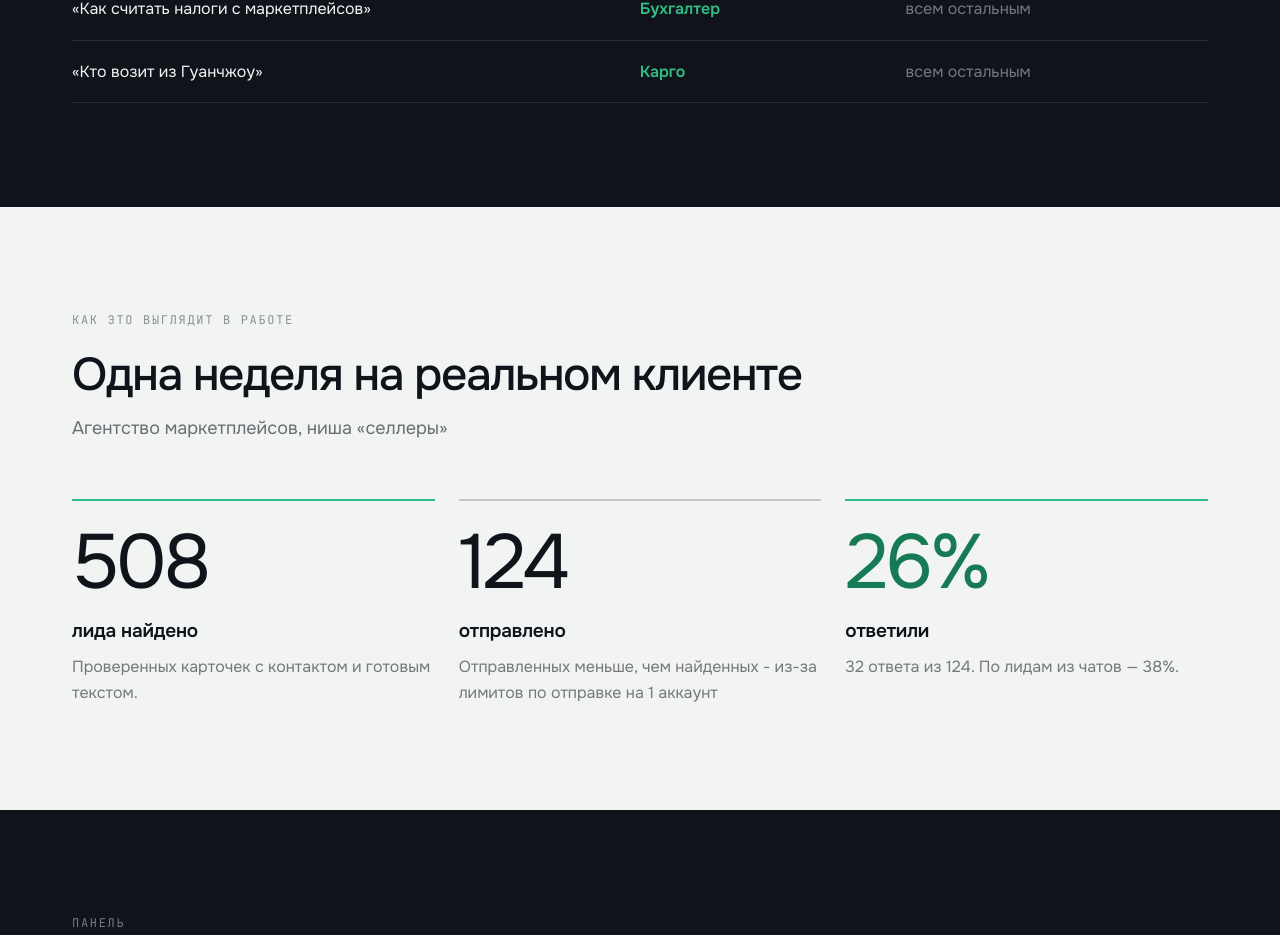
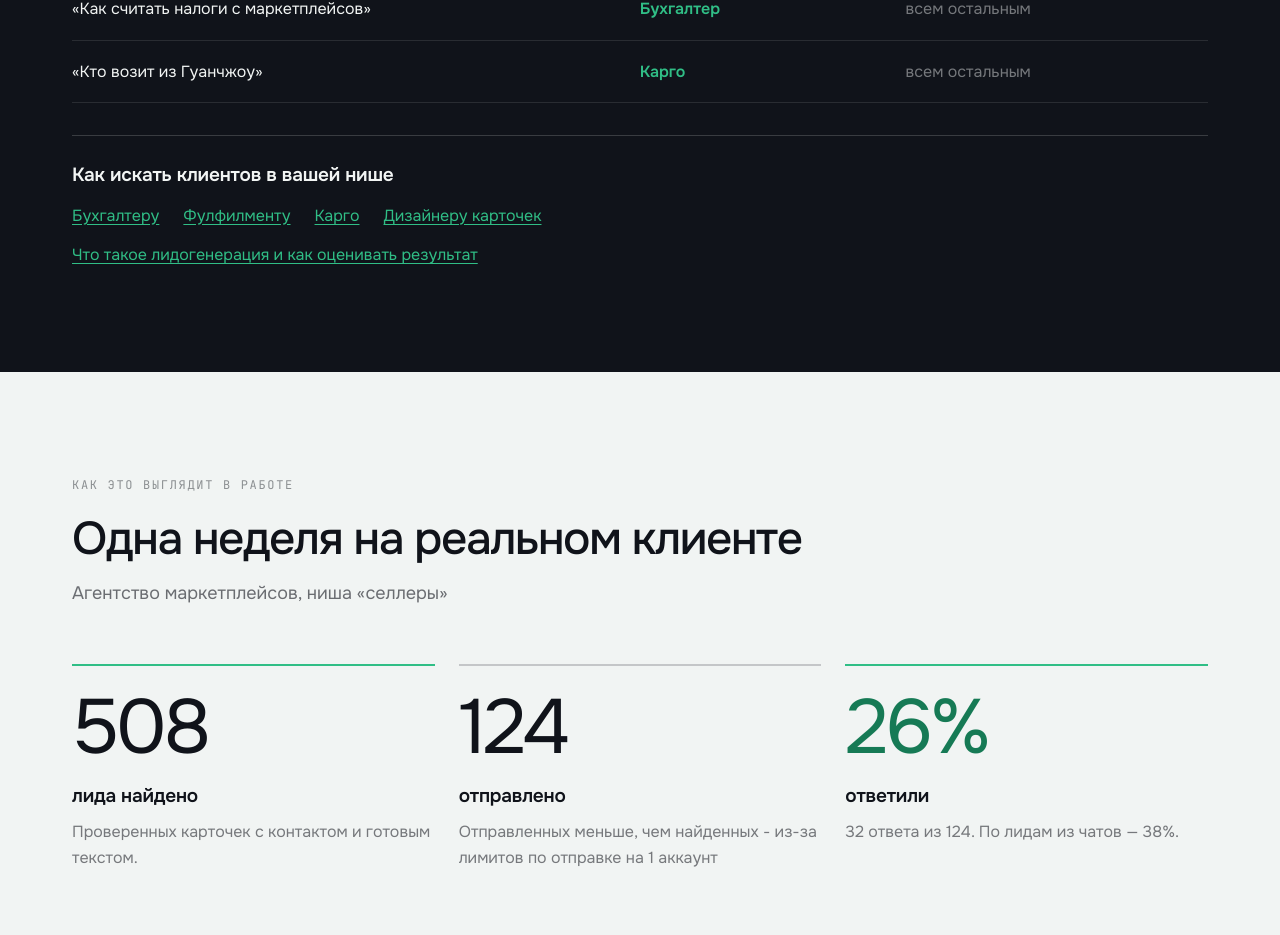
Before and after one commit to keshapa/beneuro-site, a plain HTML site: page index.html in a window 1280 px wide. Shown: the part 5173-6108 px from the top of the page. Drawn offline with Linux system fonts and the light colour scheme.

Commit message:
выкладка 2026-10-21 03:54

```diff
--- a/index.html
+++ b/index.html
@@ -702,6 +702,13 @@ footer{background:var(--ink);color:rgba(242,245,244,.5)}
 @media (min-width:481px) and (max-width:820px){
   .bar nav{justify-content:flex-start;gap:0 32px}
 }
+/* SEO_NICHE_READING */
+.niche-reading{margin-top:32px;padding-top:24px;border-top:1px solid rgba(242,245,244,.18)}
+.niche-reading h3{margin:0 0 12px}
+.niche-reading p{margin:0}
+.niche-reading a{color:var(--green);text-decoration:underline;text-underline-offset:3px}
+.niche-reading-links{display:flex;flex-wrap:wrap;gap:10px 24px;list-style:none;padding:0;margin:0 0 14px}
+.niche-reading-links li{margin:0}
 </style>
 <!-- Yandex.Metrika counter -->
 <script type="text/javascript">
@@ -985,6 +992,16 @@ footer{background:var(--ink);color:rgba(242,245,244,.5)}
       <div class="lead-card"><div class="q">«Как считать налоги с маркетплейсов»</div><div class="a"><b>→ Бухгалтер</b><span>не всем остальным</span></div></div>
       <div class="lead-card"><div class="q">«Кто возит из Гуанчжоу»</div><div class="a"><b>→ Карго</b><span>не всем остальным</span></div></div>
     </div>
+  <div id="niche-reading" class="niche-reading">
+      <h3>Как искать клиентов в вашей нише</h3>
+      <ul class="niche-reading-links">
+        <li><a href="/kak-buhgalteru-najti-klientov">Бухгалтеру</a></li>
+        <li><a href="/kak-fulfilmentu-najti-klientov">Фулфилменту</a></li>
+        <li><a href="/kak-kargo-najti-klientov">Карго</a></li>
+        <li><a href="/kak-najti-klientov-na-dizajn-kartochek">Дизайнеру карточек</a></li>
+      </ul>
+      <p><a href="/chto-takoe-lidogeneraciya">Что такое лидогенерация и как оценивать результат</a></p>
+    </div>
   </div>
 </section>
 
```
Also changed, not shown: ii-agent-dlya-prodazh.html (+5 -1 lines), kupit-lidy.html (+7 -1 lines), sitemap.xml (+4 -4 lines).
